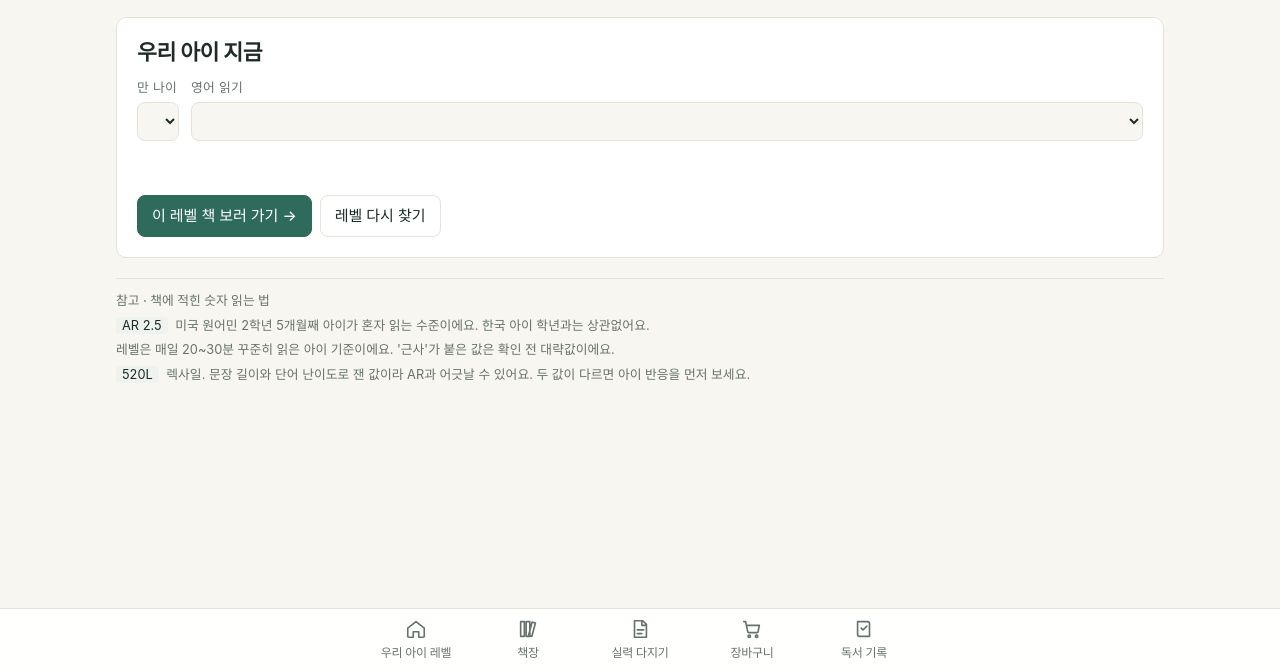
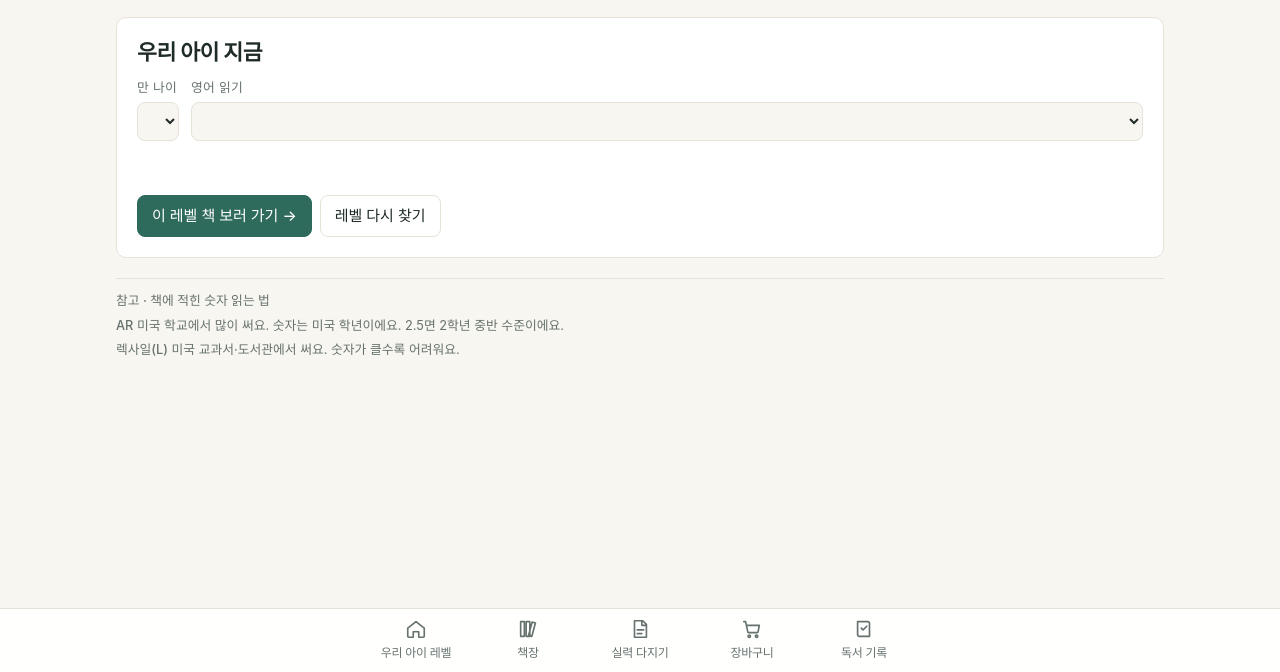
Before and after one commit to claudiasunpark-web/k-ritual, a website: page web/template.html in a window 1280 px wide. Shown: the part 128-800 px from the top of the page. Drawn offline with nearby package versions, Linux system fonts and the light colour scheme; a web font is replaced by a local one.

Commit message:
Shorter AR/Lexile note on the level screen
Co-Authored-By: Claude Opus 5.5 <noreply@anthropic.com>

```diff
--- a/web/template.html
+++ b/web/template.html
@@ -402,9 +402,8 @@ body { margin: 0; }
   </section>
   <aside class="guide-mini" aria-label="지수 읽는 법">
     <p><b>참고 · 책에 적힌 숫자 읽는 법</b></p>
-    <p><code>AR 2.5</code> 미국 원어민 2학년 5개월째 아이가 혼자 읽는 수준이에요. 한국 아이 학년과는 상관없어요.</p>
-    <p>레벨은 매일 20~30분 꾸준히 읽은 아이 기준이에요. '근사'가 붙은 값은 확인 전 대략값이에요.</p>
-    <p><code>520L</code> 렉사일. 문장 길이와 단어 난이도로 잰 값이라 AR과 어긋날 수 있어요. 두 값이 다르면 아이 반응을 먼저 보세요.</p>
+    <p><b>AR</b> 미국 학교에서 많이 써요. 숫자는 미국 학년이에요. 2.5면 2학년 중반 수준이에요.</p>
+    <p><b>렉사일(L)</b> 미국 교과서·도서관에서 써요. 숫자가 클수록 어려워요.</p>
   </aside>
   </div>
 
```
